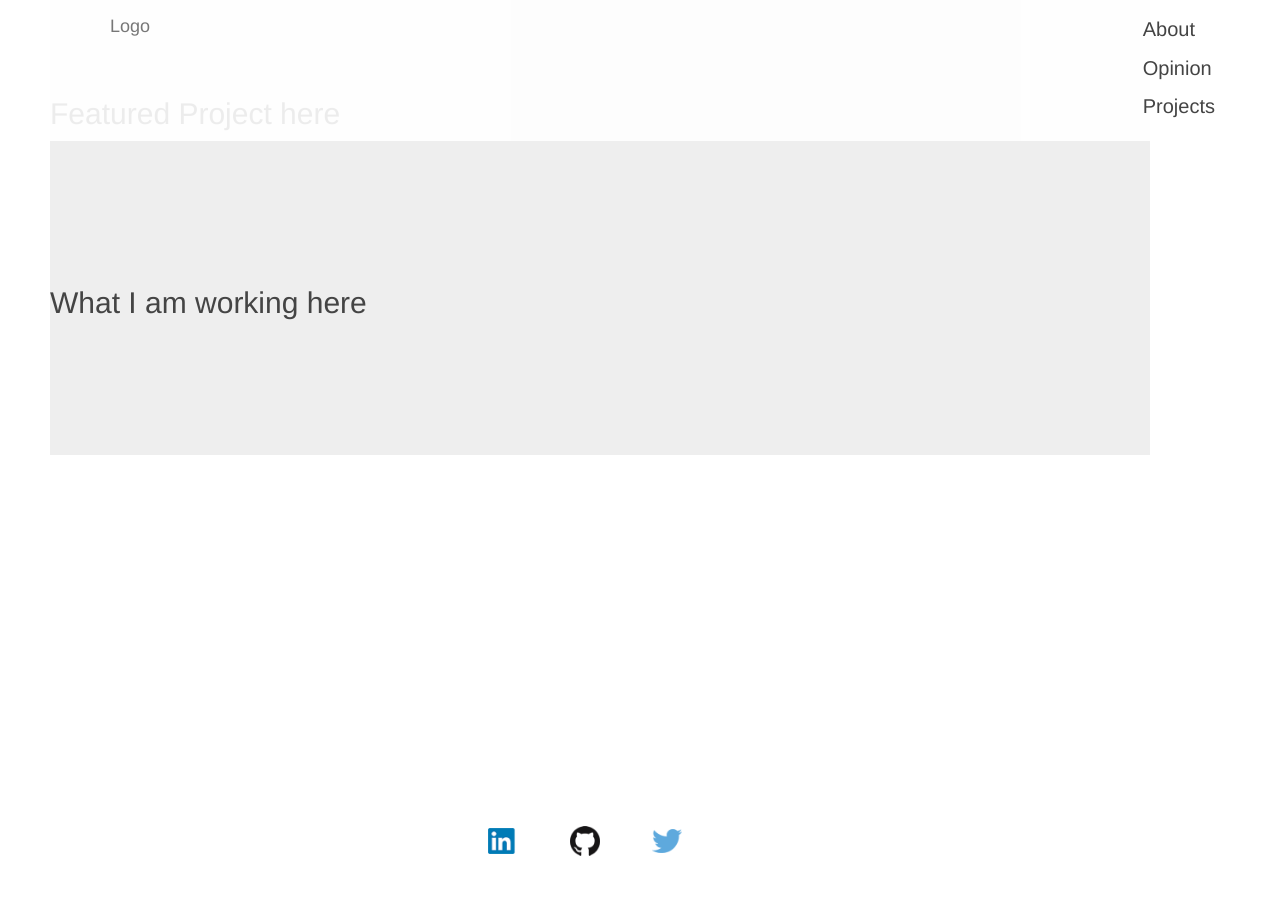
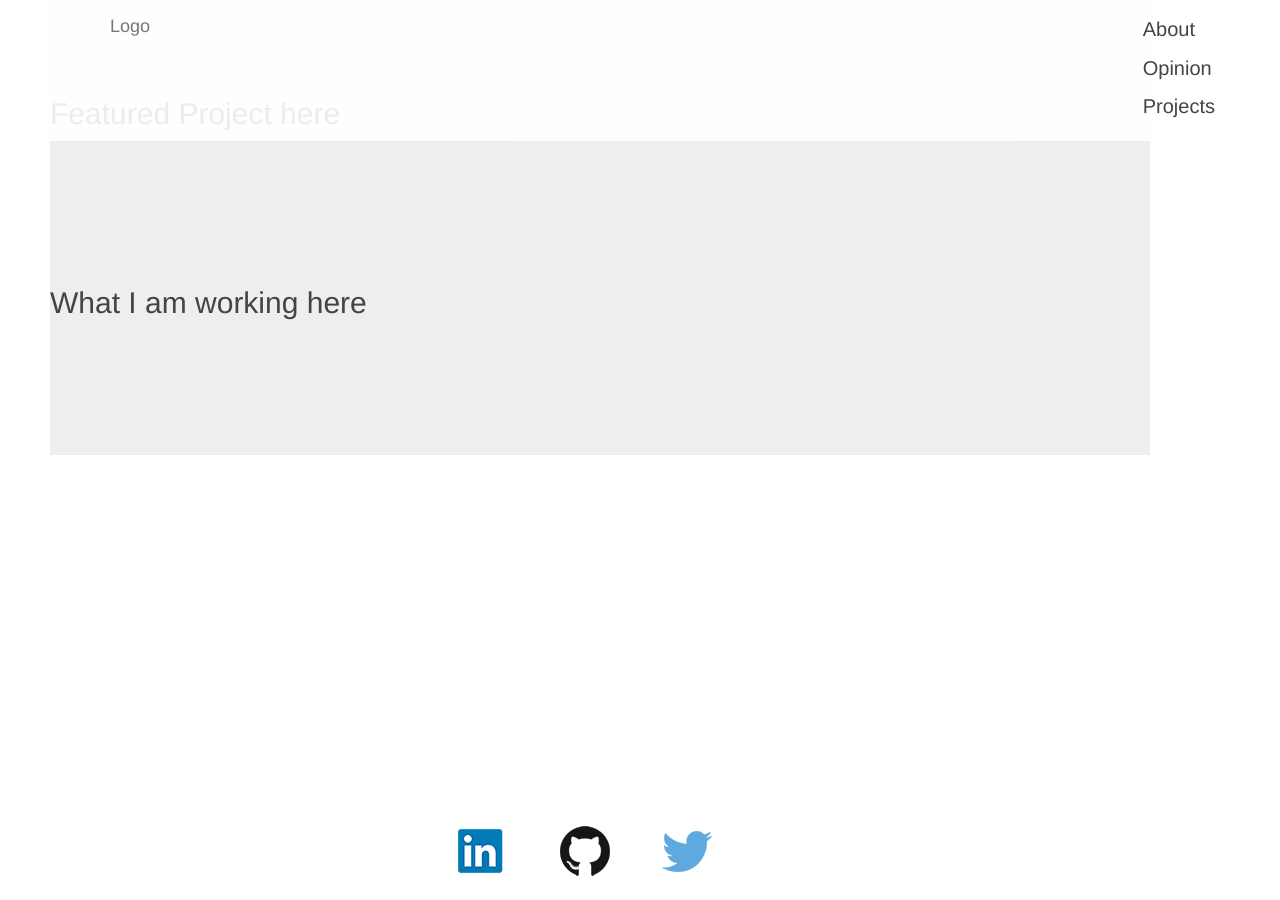
Before and after one commit to tomhohenstein/tomhohenstein.github.io, a Jekyll site: the page built from index.html, in a window 1280 px wide and 900 px high, scrolled down 433 px. Built offline with Jekyll 4.4.1, drawn with Linux system fonts in a browser that asks for light colours.

Commit message:
set footer image size to 50px

```diff
--- a/assets/css/style.scss
+++ b/assets/css/style.scss
@@ -225,7 +225,6 @@ footer > div {
 
 footer .footer-icon {
 	margin: 2%;
-	width: 30px;
 }
 
 
```
Also changed, not shown: assets/img/footer-icons/GitHub-Mark-120px-plus.png, assets/img/footer-icons/LinkedIn-InBug-2CRev.png, assets/img/footer-icons/Twitter_logo_blue.png, 5 other files.
